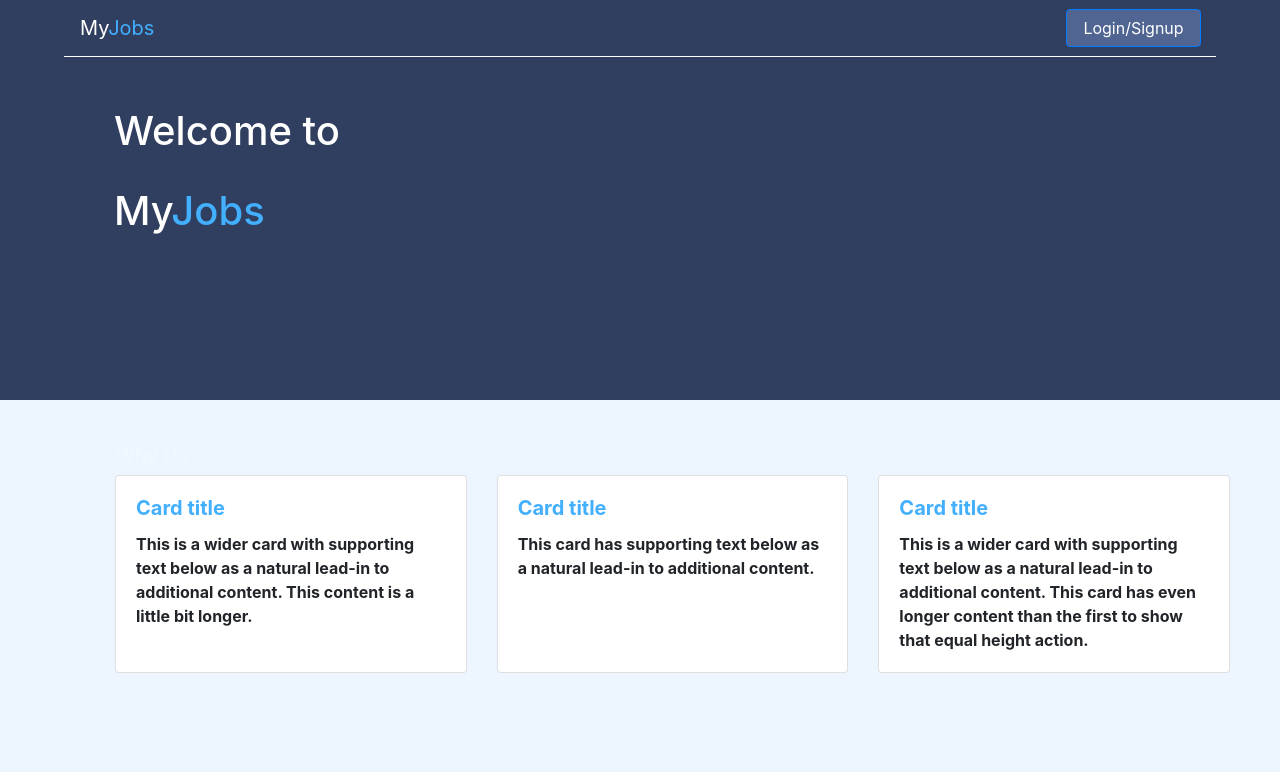
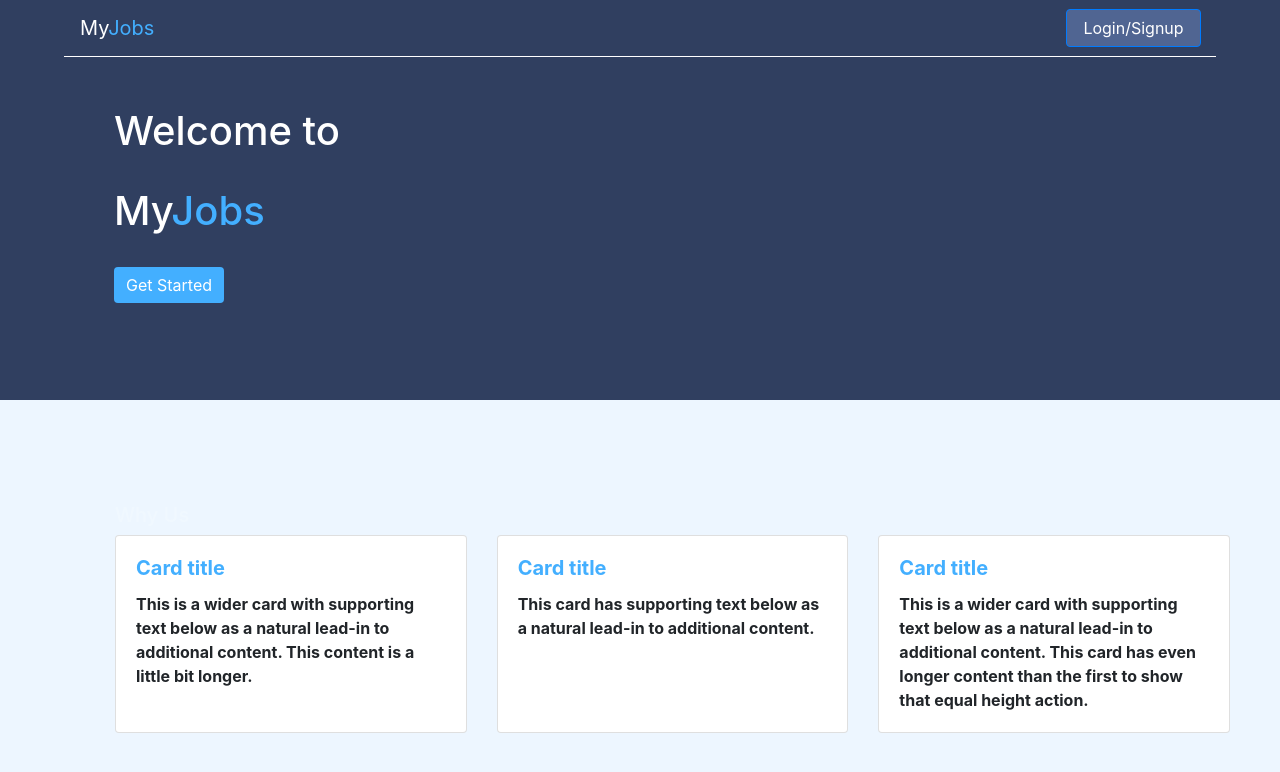
Before and after one commit to SeekerNik/Myjob, a React (Create React App) app: page / in a window 1280 px wide. Shown: the top 772 px of the page. Built offline with nearby package versions, Linux system fonts and the light colour scheme; no server answers.

Commit message:
adding some data from the firebase

```diff
--- a/src/components/App.js
+++ b/src/components/App.js
@@ -14,8 +14,8 @@ import LoginSignupBtn from "./LoginSignupBtn";
 
 function App() {
   return (
-    <div class="main">
-      <div class="upper-half">
+    <div className="main">
+      <div className="upper-half">
         <Navbar
           style={{ borderBottom: "1px solid", color: "white", margin: "0 5%" }}
         >
@@ -39,7 +39,7 @@ function App() {
           </AuthProvider>
         </Router>
       </div>
-      <div class="lower-half"></div>
+      <div className="lower-half"></div>
     </div>
   );
 }
--- a/src/components/Home.js
+++ b/src/components/Home.js
@@ -1,5 +1,5 @@
 import React from "react";
-import { Card, CardDeck } from "react-bootstrap";
+import { Card, CardDeck, Button } from "react-bootstrap";
 
 export default function Home() {
   return (
@@ -11,6 +11,16 @@ export default function Home() {
           <span style={{ color: "white" }}>My</span>
           <span style={{ color: "#43AFFF" }}>Jobs</span>
         </h1>
+        <br />
+        <Button
+          href="/signup"
+          style={{
+            backgroundColor: "#43AFFF",
+            border: "transparent",
+          }}
+        >
+          Get Started
+        </Button>
       </div>
       <div className="why-us">
         <h5>Why Us</h5>
--- a/src/components/Recruiter.js
+++ b/src/components/Recruiter.js
@@ -1,10 +1,29 @@
-import React from "react";
+import { React } from "react";
 import { CardDeck, Container } from "react-bootstrap";
 import JobCard from "./JobCard";
 import "./Recruiter.css";
+import { useAuth } from "../contexts/AuthContext";
+// import { db } from "../firebase";
 
 function Recruiter(props) {
-  console.log(props);
+  const { currentUser } = useAuth();
+  console.log(currentUser);
+
+  // var docRef = db.collection("userdata").doc(currentUser.email);
+
+  // docRef
+  //   .get()
+  //   .then(function (doc) {
+  //     if (doc.exists) {
+  //       console.log("Document data:", doc.data().Jobs);
+  //     } else {
+  //       console.log("No such document!");
+  //     }
+  //   })
+  //   .catch(function (error) {
+  //     console.log("Error getting document:", error);
+  //   });
+
   return (
     <Container>
       <h5>Jobs posted by you</h5>
```
Also changed, not shown: 1 other file (tests, documents, lock files or other folders).
